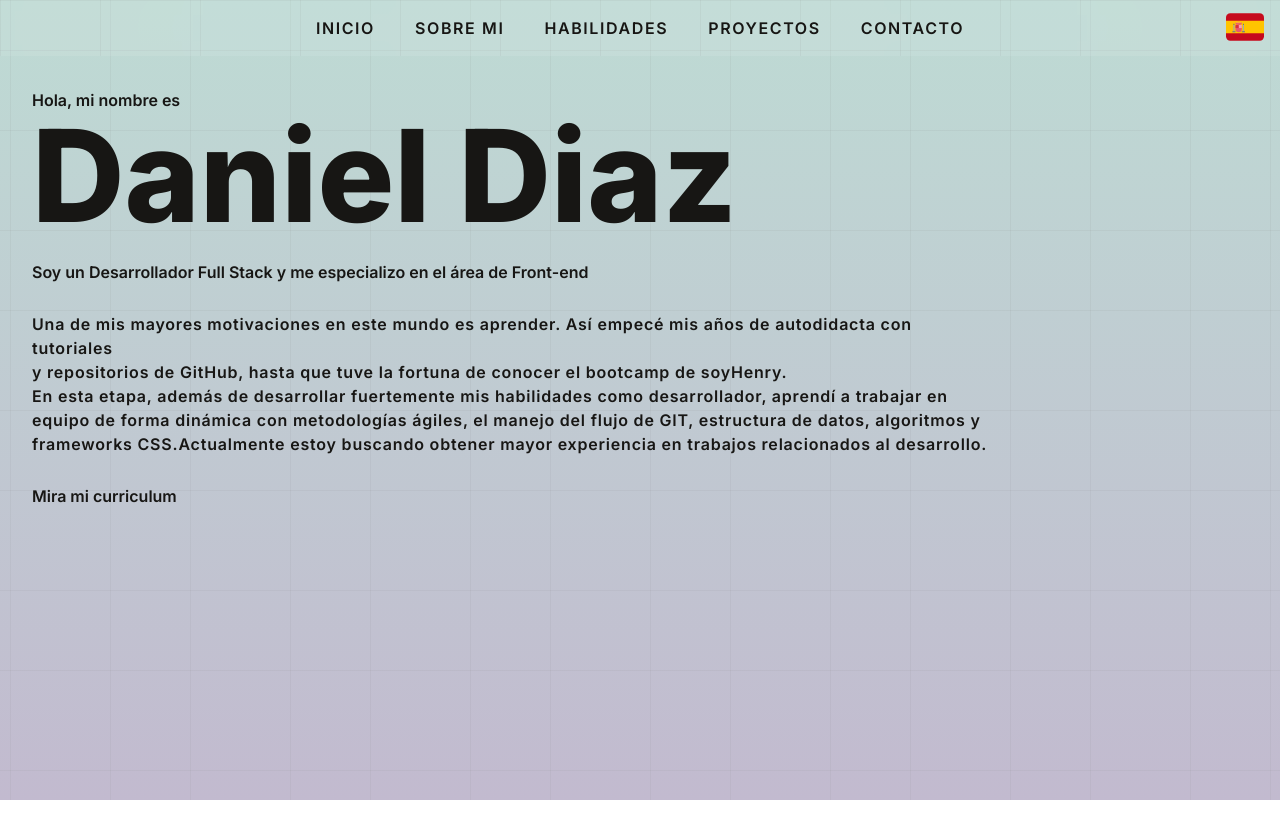
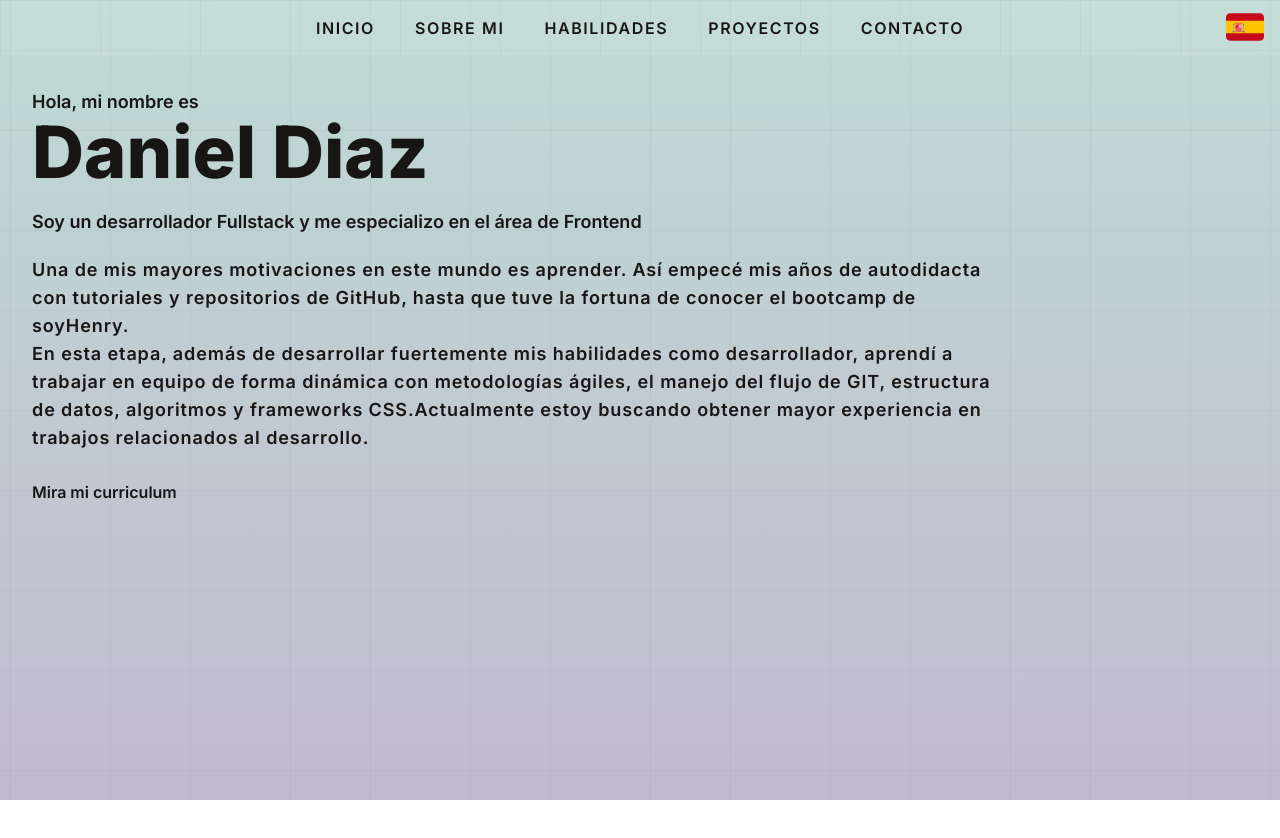
Before and after one commit to DielanZH/new-portfolio, a Next.js app: page / in a window 1280 px wide. Shown: the top 838 px of the page. Built offline with nearby package versions, Linux system fonts and the light colour scheme.

Commit message:
Start responsive design/Landing

```diff
--- a/src/app/components/Landing.tsx
+++ b/src/app/components/Landing.tsx
@@ -61,13 +61,14 @@ function Landing() {
     return (
         <section className='mt-10' id='landing'>
             <div ref={containerRef} key={language} className='opacity-0 items-center justify-center'>
-                <p className='font-semibold w-fit'>{greeting}</p>
-                <h1 className='text-9xl mb-5 font-black'>{name}</h1>
-                <p className='mb-7 font-semibold'>{specialization}</p>
+                <p className='font-semibold w-fit sm:text-lg'>{greeting}</p>
+                <h1 className='text-9xl mb-5 font-black sm:text-7xl'>{name}</h1>
+                <p className='lg:mb-5 sm:mb-1 font-semibold sm:text-lg sm:w-[60vw]'>{specialization}</p>
+
                 <div className='w-[75vw] mb-7'>
                     {description.split('\n\n').map((el, idx) => (
                         <p key={idx}
-                            className='tracking-wider font-semibold'>
+                            className='tracking-wider font-semibold sm:text-lg'>
                             {el}
                         </p>
                     ))}
--- a/src/i18n/en.json
+++ b/src/i18n/en.json
@@ -2,7 +2,7 @@
   "landing": {
     "greeting": "Hi, my name is",
     "name": "Daniel Diaz",
-    "specialization": "I am a Full Stack Developer specializing in Front-end development.",
+    "specialization": "I am a Fullstack Developer specializing in Frontend development",
     "description": "One of my greatest motivations in this world is learning. I began my journey as a self-taught developer through tutorials and GitHub repositories until I was fortunate enough to discover the soyHenry bootcamp.\n\nDuring this stage, besides significantly developing my coding skills, I learned to work dynamically in a team using agile methodologies, managing the GIT workflow, understanding data structures, algorithms, and CSS frameworks.",
     "resumeLink": "Check out my resume"
   },
--- a/src/i18n/es.json
+++ b/src/i18n/es.json
@@ -2,7 +2,7 @@
     "landing": {
         "greeting": "Hola, mi nombre es",
         "name": "Daniel Diaz",
-        "specialization": "Soy un Desarrollador Full Stack y me especializo en el área de Front-end",
+        "specialization": "Soy un desarrollador Fullstack y me especializo en el área de Frontend",
         "description": "Una de mis mayores motivaciones en este mundo es aprender. Así empecé mis años de autodidacta con tutoriales y repositorios de GitHub, hasta que tuve la fortuna de conocer el bootcamp de soyHenry.\n\nEn esta etapa, además de desarrollar fuertemente mis habilidades como desarrollador, aprendí a trabajar en equipo de forma dinámica con metodologías ágiles, el manejo del flujo de GIT, estructura de datos, algoritmos y frameworks CSS.Actualmente estoy buscando obtener mayor experiencia en trabajos relacionados al desarrollo.",
         "resumeLink": "Mira mi curriculum"
     },
```
